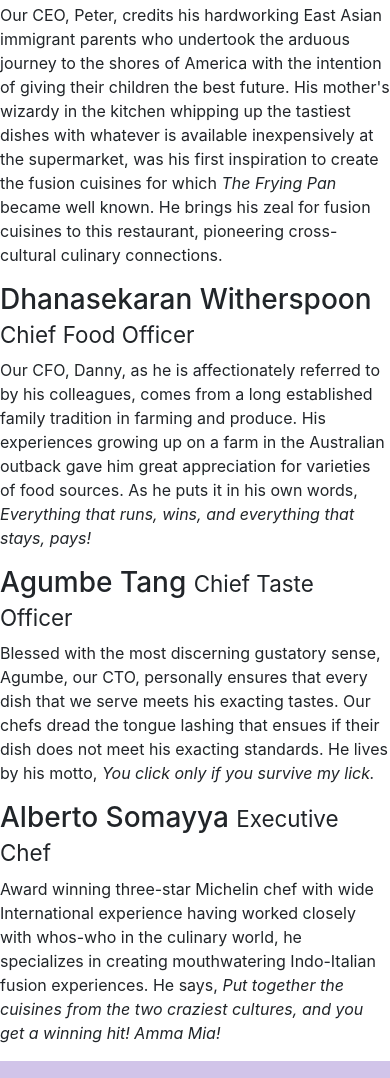
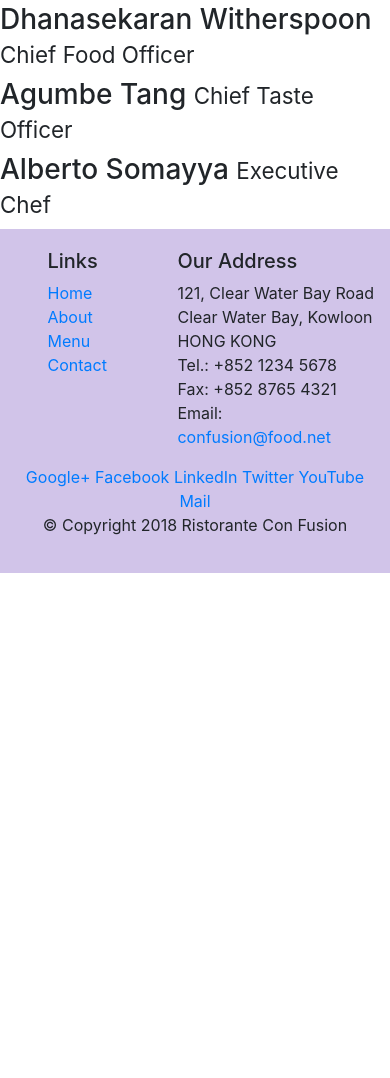
Before and after one commit to akshaypaturkar07/Assignment1, a website: page aboutus.html in a window 390 px wide. Shown: the part 971-2049 px from the top of the page. After the commit the page ends 1544 px from the top, so only its background shows below. Drawn offline with nearby package versions, Linux system fonts and the light colour scheme.

Commit message:
step 3 done

```diff
--- a/aboutus.html
+++ b/aboutus.html
@@ -30,7 +30,7 @@
     </header>
 
     <div class="container">
-        <div class="row">
+        <div class="row ">
             <div>
                <h3>About Us</h3>
                <hr>
@@ -49,16 +49,16 @@
 
 
         <div class="row">
-            <div d-none d-sm-block>
+            <div>
                 <h2>Corporate Leadership</h2>
                 <h3>Peter Pan <small>Chief Epicurious Officer</small></h3>
-                <p>Our CEO, Peter, credits his hardworking East Asian immigrant parents who undertook the arduous journey to the shores of America with the intention of giving their children the best future. His mother's wizardy in the kitchen whipping up the tastiest dishes with whatever is available inexpensively at the supermarket, was his first inspiration to create the fusion cuisines for which <em>The Frying Pan</em> became well known. He brings his zeal for fusion cuisines to this restaurant, pioneering cross-cultural culinary connections.</p>
+                <p class="d-none d-sm-block">Our CEO, Peter, credits his hardworking East Asian immigrant parents who undertook the arduous journey to the shores of America with the intention of giving their children the best future. His mother's wizardy in the kitchen whipping up the tastiest dishes with whatever is available inexpensively at the supermarket, was his first inspiration to create the fusion cuisines for which <em>The Frying Pan</em> became well known. He brings his zeal for fusion cuisines to this restaurant, pioneering cross-cultural culinary connections.</p>
                 <h3>Dhanasekaran Witherspoon <small>Chief Food Officer</small></h3>
-                <p>Our CFO, Danny, as he is affectionately referred to by his colleagues, comes from a long established family tradition in farming and produce. His experiences growing up on a farm in the Australian outback gave him great appreciation for varieties of food sources. As he puts it in his own words, <em>Everything that runs, wins, and everything that stays, pays!</em></p>
+                <p class="d-none d-sm-block">Our CFO, Danny, as he is affectionately referred to by his colleagues, comes from a long established family tradition in farming and produce. His experiences growing up on a farm in the Australian outback gave him great appreciation for varieties of food sources. As he puts it in his own words, <em>Everything that runs, wins, and everything that stays, pays!</em></p>
                 <h3>Agumbe Tang <small>Chief Taste Officer</small></h3>
-                <p>Blessed with the most discerning gustatory sense, Agumbe, our CTO, personally ensures that every dish that we serve meets his exacting tastes. Our chefs dread the tongue lashing that ensues if their dish does not meet his exacting standards. He lives by his motto, <em>You click only if you survive my lick.</em></p>
+                <p class="d-none d-sm-block">Blessed with the most discerning gustatory sense, Agumbe, our CTO, personally ensures that every dish that we serve meets his exacting tastes. Our chefs dread the tongue lashing that ensues if their dish does not meet his exacting standards. He lives by his motto, <em>You click only if you survive my lick.</em></p>
                 <h3>Alberto Somayya <small>Executive Chef</small></h3>
-                <p>Award winning three-star Michelin chef with wide International experience having worked closely with whos-who in the culinary world, he specializes in creating mouthwatering Indo-Italian fusion experiences. He says, <em>Put together the cuisines from the two craziest cultures, and you get a winning hit! Amma Mia!</em></p>
+                <p class="d-none d-sm-block">Award winning three-star Michelin chef with wide International experience having worked closely with whos-who in the culinary world, he specializes in creating mouthwatering Indo-Italian fusion experiences. He says, <em>Put together the cuisines from the two craziest cultures, and you get a winning hit! Amma Mia!</em></p>
             </div>
        </div>
 
```
